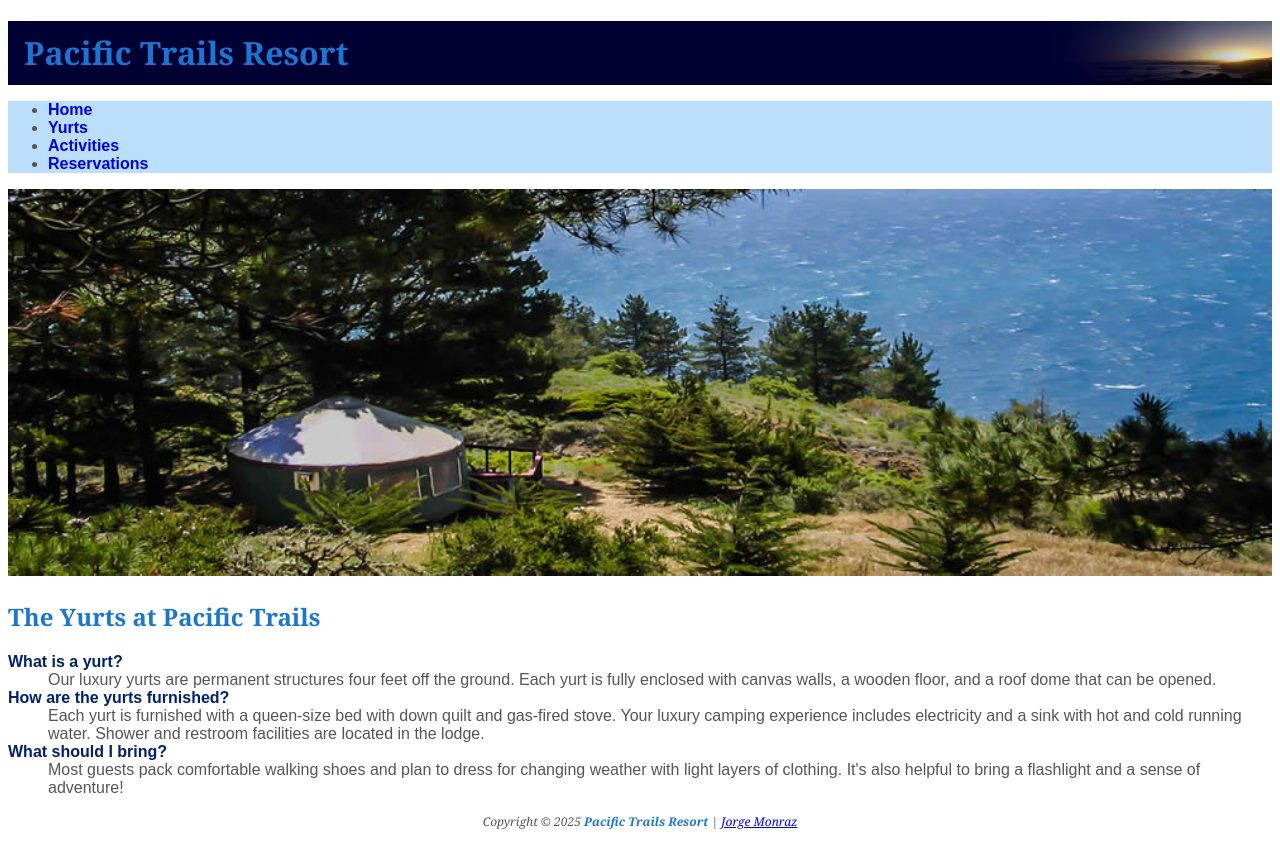
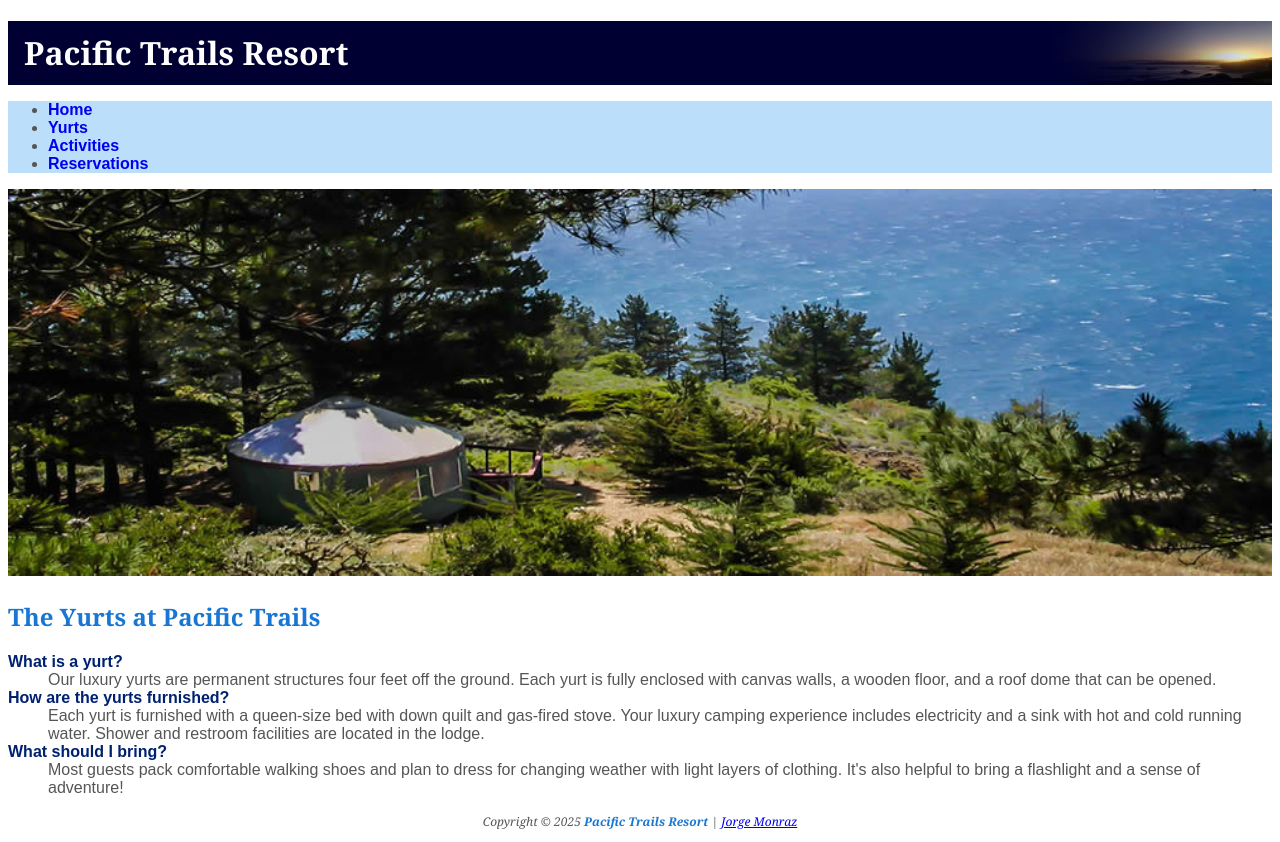
Before and after one commit to jorgemonraz/cis152, a plain HTML site: page chapter5/ch5pacific/yurts.html in a window 1280 px wide. Drawn offline with Linux system fonts and the light colour scheme.

Commit message:
Update yurts.html

```diff
--- a/chapter5/ch5pacific/yurts.html
+++ b/chapter5/ch5pacific/yurts.html
@@ -8,7 +8,7 @@
 </head>
 <body>
     <header>
-        <h1><span class="resort">Pacific Trails Resort</span></h1>
+        <h1>Pacific Trails Resort</h1>
     </header>
     <nav>
         <ul>
@@ -50,4 +50,5 @@
         <p>Copyright &copy; 2025 <span class="resort">Pacific Trails Resort</span> | <a href="mailto:someone@example.com">Jorge Monraz</a></p>
     </footer>
 </body>
+
 </html>
```
